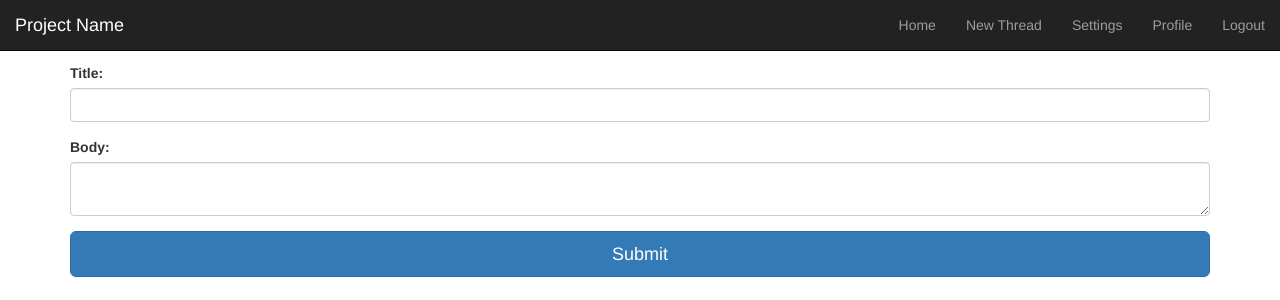
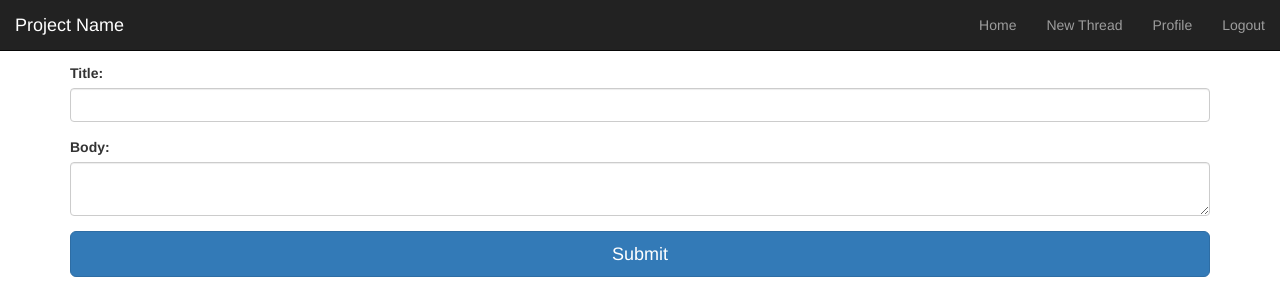
Before and after one commit to liamreardon/CS-2005-Collaborative-Tool, a Flask app: page /create_thread in a window 1280 px wide. Shown: the top 300 px of the page. Run offline with Flask 2, Linux system fonts and the light colour scheme; some libraries are stand-ins or nearby versions.

Commit message:
fix create thread navbar

```diff
--- a/app/templates/create_thread.html
+++ b/app/templates/create_thread.html
@@ -27,7 +27,6 @@ New Thread
           <ul class="nav navbar-nav navbar-right">
             <li><a href="{{ url_for('home') }}">Home</a></li>
             <li><a href="{{ url_for('create_thread') }}">New Thread</a></li>
-            <li><a href="#">Settings</a></li>
             <li><a href="#">Profile</a></li>
             <li><a href="{{ url_for('logout') }}">Logout</a></li>
           </ul>
```
Also changed, not shown: app/data/data.db.
